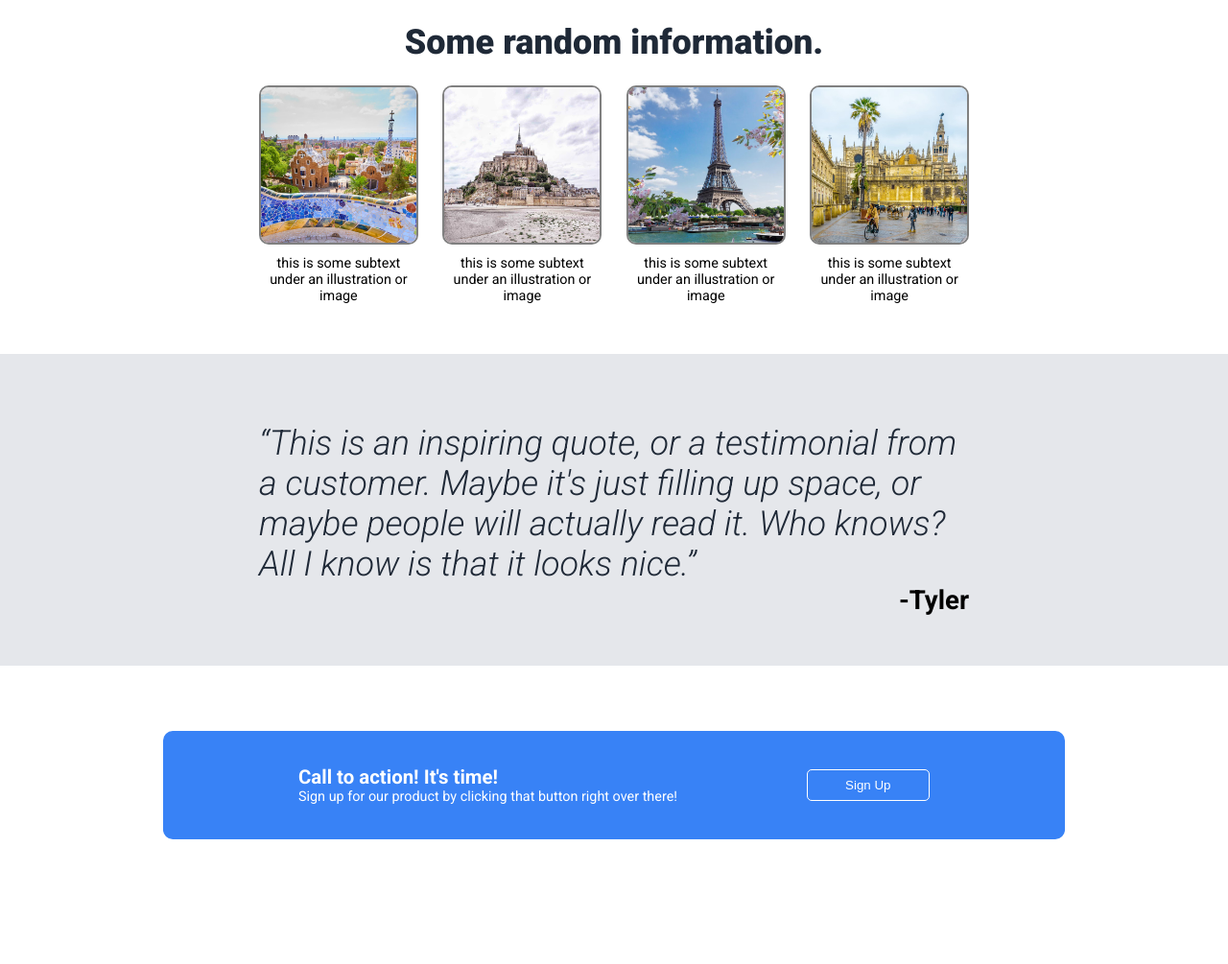
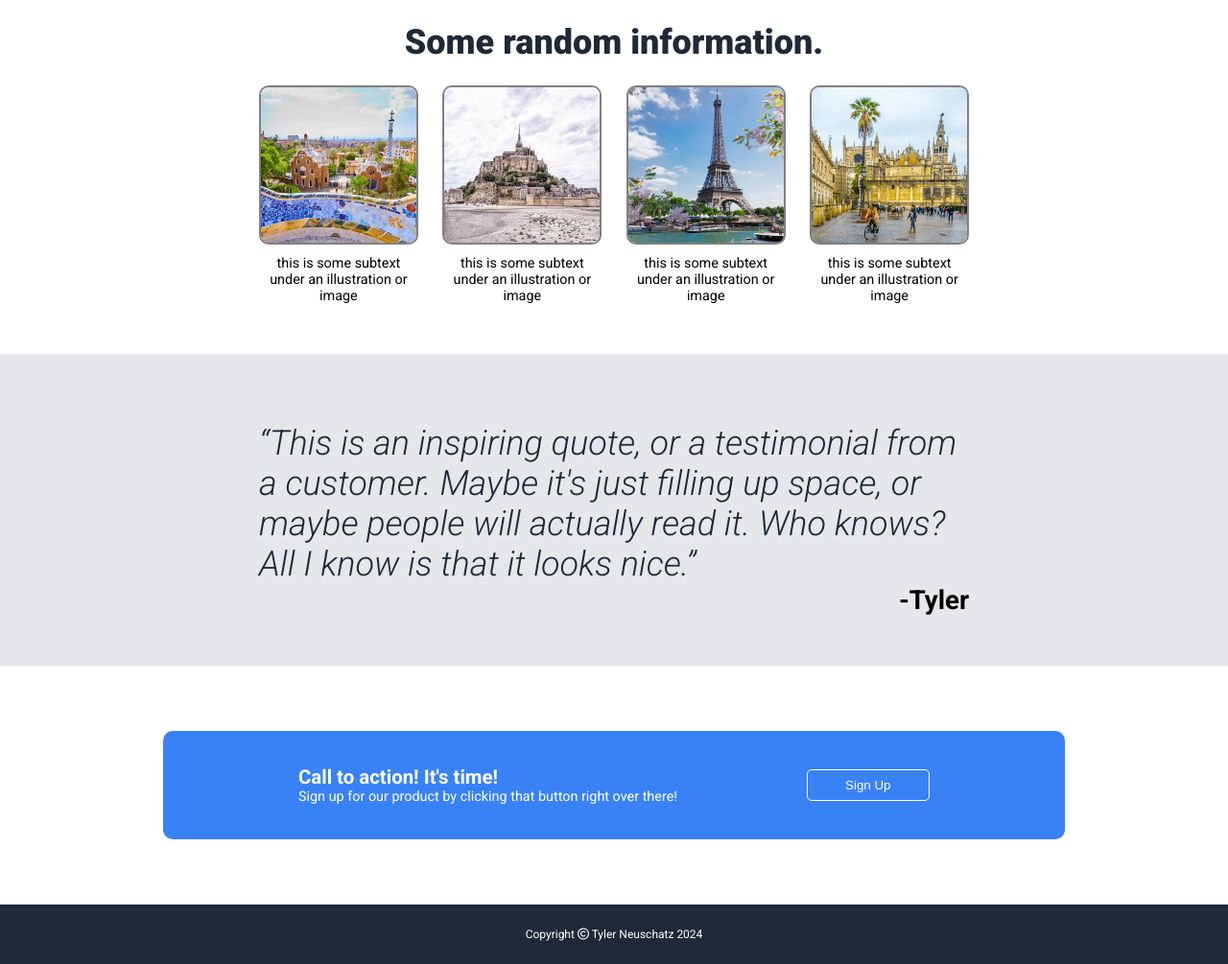
Before and after one commit to tylertne/Odin-Landing-Page, a plain HTML site: page index.html in a window 1280 px wide. Shown: the part 404-1409 px from the top of the page at 96% size. Before the commit the page ends 1347 px from the top, so only its background shows below. Drawn offline with Linux system fonts and the light colour scheme.

Commit message:
feat: add and style footer

```diff
--- a/css/style.css
+++ b/css/style.css
@@ -186,3 +186,14 @@ body{
     border-radius: 5px;
     flex-shrink: 0;
 }
+
+.footer{
+    background-color: #1F2937;
+}
+.footer .container{
+    text-align: center;
+    padding: 3vh
+}
+.footer span{
+    color: white;
+}
--- a/index.html
+++ b/index.html
@@ -8,6 +8,7 @@
     <link rel="preconnect" href="https://fonts.googleapis.com">
     <link rel="preconnect" href="https://fonts.gstatic.com" crossorigin>
     <link href="https://fonts.googleapis.com/css2?family=Roboto:ital,wght@0,400;0,500;0,700;0,900;1,300;1,400&display=swap" rel="stylesheet">
+    <script src="https://kit.fontawesome.com/76b69140a4.js" crossorigin="anonymous"></script>
  </head>
  <body>
         <nav class="nav">
@@ -74,5 +75,10 @@
                 </div>
             </div>
         </section>
+        <footer class="footer">
+            <div class="container">
+                <span>Copyright <i class="fa-regular fa-copyright"></i> Tyler Neuschatz 2024</span>
+            </div>
+        </footer>
  </body>
 </html>
```
